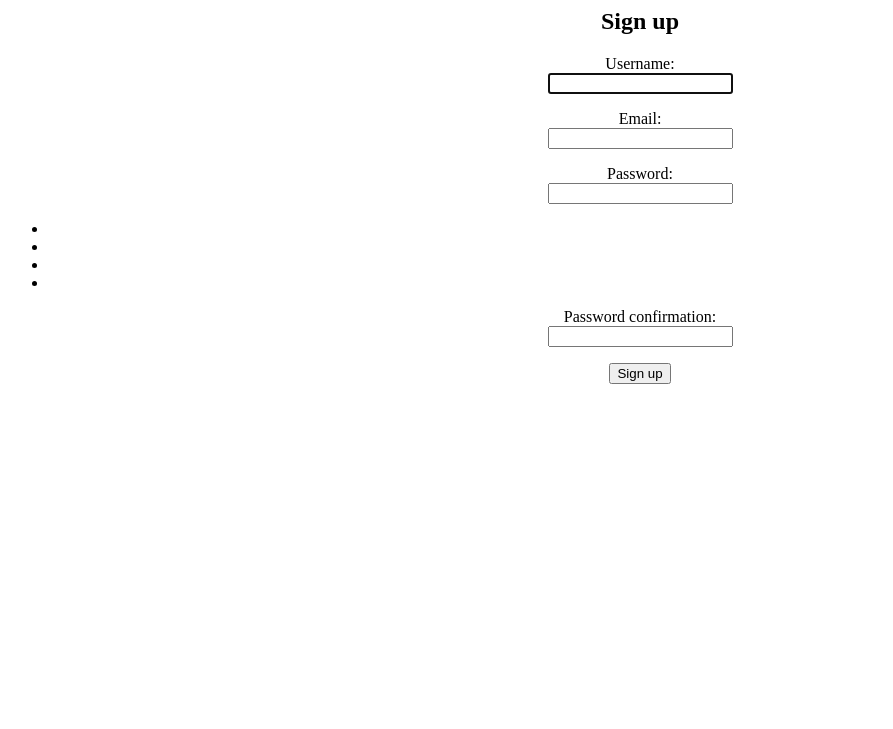
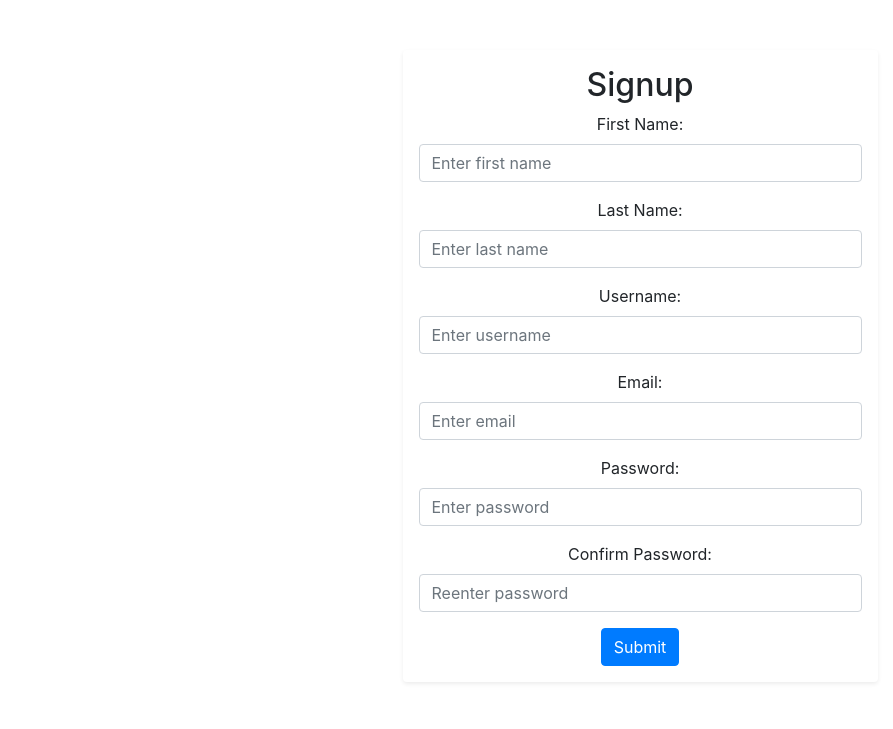
Before and after one commit to mallika423/projectdjango, a Django app: template mysite/blog/templates/signup.html in a window 1280 px wide. Shown: the top 729 px of the page, without its empty margins (0-893 px from the left). Run offline with Django 3.2, Linux system fonts and the light colour scheme; the template is opened without the code that fills it: values that come from a table or form of the project are taken from there, others are empty; parts of the project's set-up code (start-up, migrations or seed data) failed here and were passed over; some libraries are stand-ins or nearby versions.

Commit message:
Modified forms and signup template

```diff
--- a/mysite/blog/forms.py
+++ b/mysite/blog/forms.py
@@ -6,3 +6,18 @@
     class Meta:
         model = User
         fields = ('username', 'email', 'password1', 'password2')
+
+    def clean_email(self):
+        email = self.cleaned_data.get('email')
+
+        if email and User.objects.filter(email=email).count():
+            raise forms.ValidationError('This email address is already in use. Please supply a different email address.')
+        return email
+
+
+    def save(self, commit=True):
+    	user = super(NewUserForm, self).save(commit=False)
+		user.email = self.cleaned_data['email']
+		if commit:
+			user.save()
+		return user
--- a/mysite/blog/templates/signup.html
+++ b/mysite/blog/templates/signup.html
@@ -1,4 +1,4 @@
-{% block content %}
+<!-- {% block content %}
   <h2 align='center'>Sign up</h2>
   <form method="post" align='center'>
     {% csrf_token %}
@@ -16,4 +16,54 @@
       {% endfor %}
     <button type="submit">Sign up</button>
   </form>
-{% endblock %}
+{% endblock %} -->
+
+<!DOCTYPE html>
+    <html lang="en">
+    <head>
+        <title>Signup</title>
+        <meta charset="utf-8">
+        <meta name="viewport" content="width=device-width, initial-scale=1">
+        <link rel="stylesheet" href="https://maxcdn.bootstrapcdn.com/bootstrap/4.1.3/css/bootstrap.min.css">
+    </head>
+    <body>
+<div class="container" style="margin-top: 50px;">
+        <div class="row justify-content-center">
+            <div class="col-md-5 shadow-sm p-3 mb-5 bg-white rounded">
+                <h2 align='center'>Signup</h2>
+                <form method="post" align='center'>
+                    {% csrf_token %}
+                    <div class="form-group">
+                        <label for="first_name">First Name:</label>
+                        <input type="text" class="form-control" id="first_name" placeholder="Enter first name"
+      name="first_name">
+                    </div>
+                    <div class="form-group">
+                        <label for="last_name">Last Name:</label>
+                        <input type="text" class="form-control" id="last_name" placeholder="Enter last name"
+      name="last_name">
+                    </div>
+                    <div class="form-group">
+                        <label for="username">Username:</label>
+                        <input type="text" class="form-control" id="username" placeholder="Enter username" name="username">
+                    </div>
+                    <div class="form-group">
+                        <label for="email">Email:</label>
+                        <input type="email" class="form-control" id="email" placeholder="Enter email" name="email">
+                    </div>
+                    <div class="form-group">
+                        <label for="pwd1">Password:</label>
+                        <input type="password" class="form-control" id="pwd1" placeholder="Enter password" name="password1">
+                    </div>
+                    <div class="form-group">
+                        <label for="pwd2">Confirm Password:</label>
+                        <input type="password" class="form-control" id="pwd2" placeholder="Reenter password"
+      name="password2">
+                    </div>
+                    <button type="submit" class="btn btn-primary">Submit</button>
+                </form>
+            </div>
+        </div>
+    </div>
+</body>
+</html>
```
